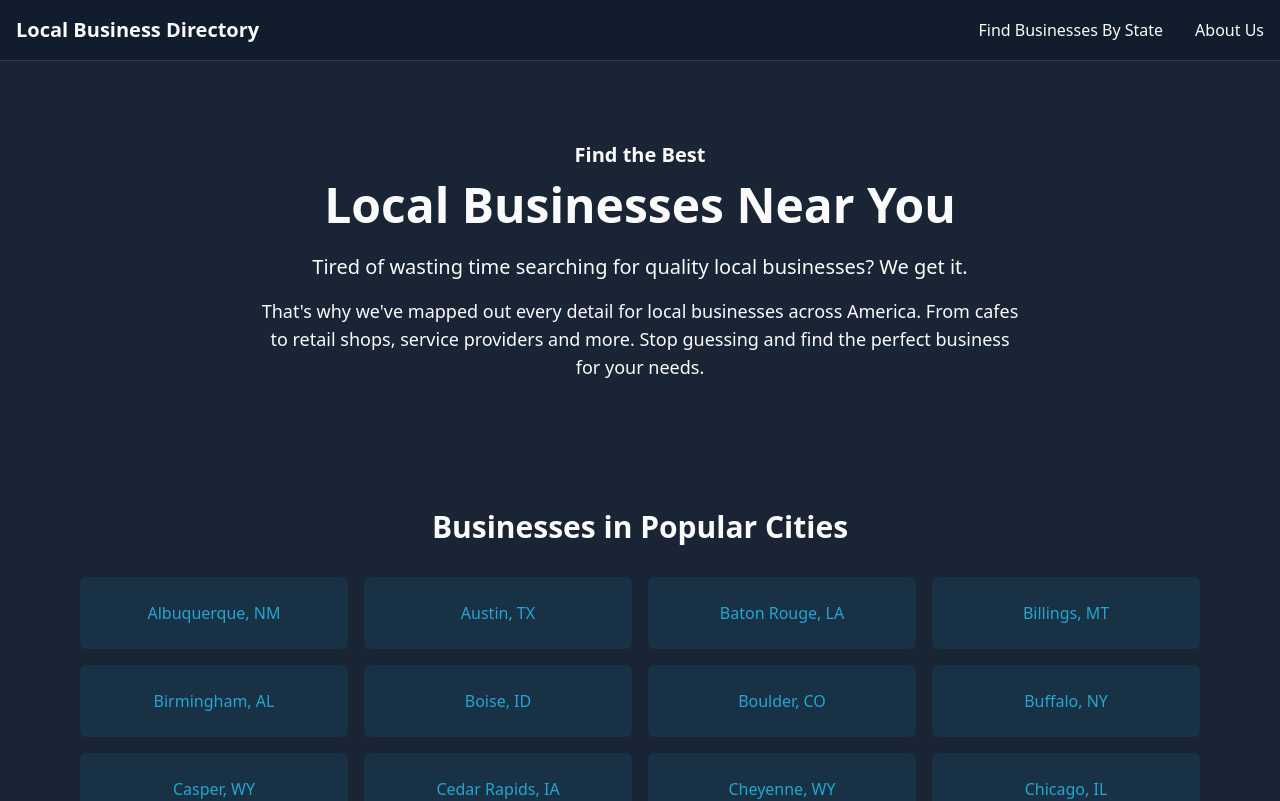
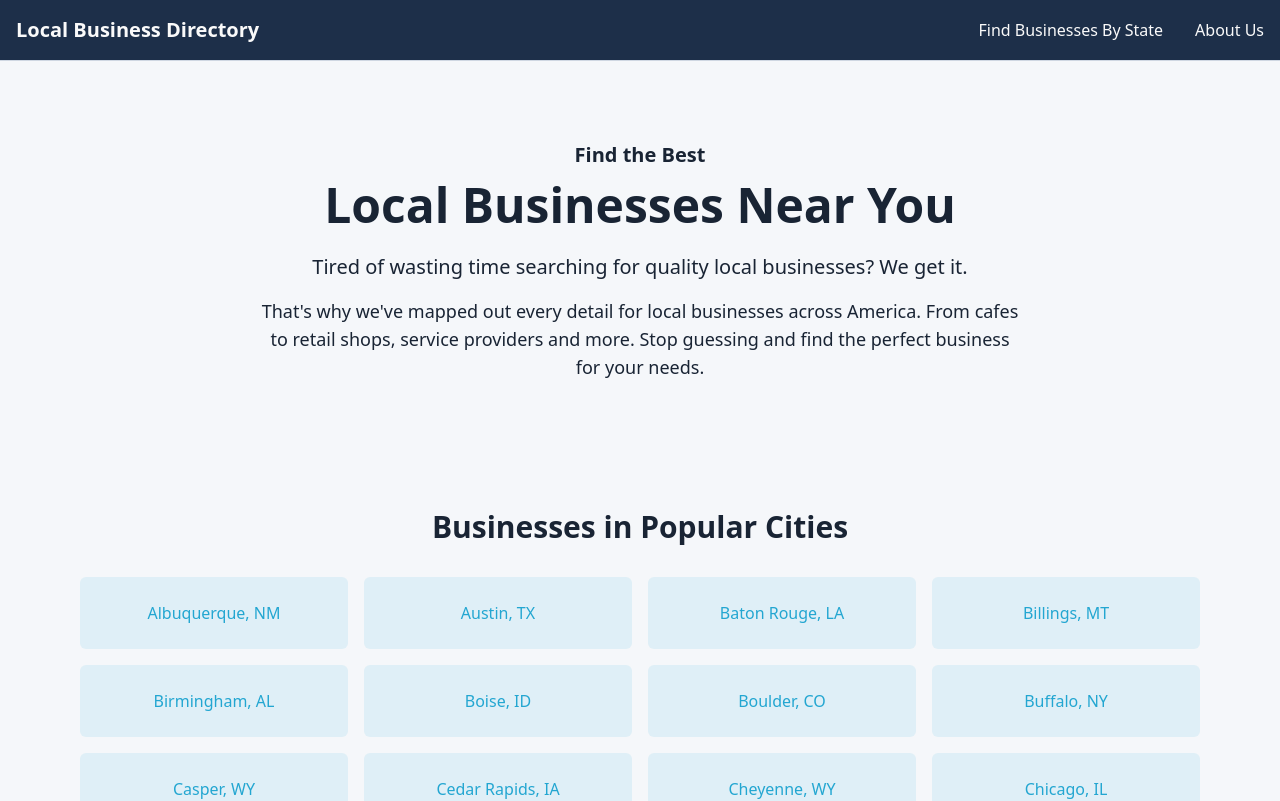
Before and after one commit to jonnyasmith/directory-listing-svelte, a SvelteKit app: page / in a window 1280 px wide. Shown: the top 801 px of the page. Built offline with nearby package versions, Linux system fonts and the light colour scheme.

Commit message:
Update app.css to implement a light theme with adjusted color variables for improved contrast and visual consistency. Moved dark theme styles to a separate class for better organization and maintainability.

```diff
--- a/src/app.css
+++ b/src/app.css
@@ -4,39 +4,41 @@
 
 @layer base {
 	:root {
-		--background: 215 35% 15%; /* Dark navy blue */
-		--foreground: 0 0% 98%; /* White text */
-		--muted: 215 25% 25%;
-		--muted-foreground: 215 5% 85%;
-		--popover: 215 35% 15%;
-		--popover-foreground: 0 0% 98%;
-		--card: 215 30% 18%; /* Slightly lighter navy */
-		--card-foreground: 0 0% 98%;
-		--border: 215 25% 25%;
-		--input: 215 25% 25%;
-		--primary: 195 71% 48%; /* Light blue accent */
+		/* Light theme (default) */
+		--background: 215 35% 97%; /* Light background */
+		--foreground: 215 35% 15%; /* Dark text for contrast */
+		--muted: 215 25% 90%;
+		--muted-foreground: 215 25% 40%;
+		--popover: 215 35% 97%;
+		--popover-foreground: 215 35% 15%;
+		--card: 215 30% 94%; /* Slightly darker card background */
+		--card-foreground: 215 35% 15%;
+		--border: 215 25% 85%;
+		--input: 215 25% 85%;
+		--primary: 195 71% 48%; /* Keep primary color consistent for brand recognition */
 		--primary-foreground: 0 0% 100%;
-		--secondary: 215 30% 18%;
-		--secondary-foreground: 0 0% 98%;
+		--secondary: 215 30% 90%;
+		--secondary-foreground: 215 35% 15%;
 		--accent: 195 71% 48%;
 		--accent-foreground: 0 0% 100%;
 		--destructive: 0 72.2% 50.6%;
 		--destructive-foreground: 0 0% 98%;
 		--ring: 195 71% 48%;
 		--radius: 0.5rem;
-		--header-background: 215 43% 12%; /* #10172a - Darker navy for header/footer */
-		--header-foreground: 0 0% 98%; /* White text for header/footer */
-		--sidebar-background: 215 35% 15%;
-		--sidebar-foreground: 0 0% 98%;
+		--header-background: 215 43% 20%; /* Lighter but still distinct header for light theme */
+		--header-foreground: 0 0% 98%; /* Keep white text for header */
+		--sidebar-background: 215 35% 97%;
+		--sidebar-foreground: 215 35% 15%;
 		--sidebar-primary: 195 71% 48%;
 		--sidebar-primary-foreground: 0 0% 100%;
-		--sidebar-accent: 215 25% 25%;
-		--sidebar-accent-foreground: 0 0% 98%;
-		--sidebar-border: 215 25% 25%;
+		--sidebar-accent: 215 25% 90%;
+		--sidebar-accent-foreground: 215 35% 15%;
+		--sidebar-border: 215 25% 85%;
 		--sidebar-ring: 195 71% 48%;
 	}
 
 	.dark {
+		/* Dark theme (moved from root) */
 		--background: 215 35% 15%; /* Dark navy blue */
 		--foreground: 0 0% 98%; /* White text */
 		--muted: 215 25% 25%;
```
